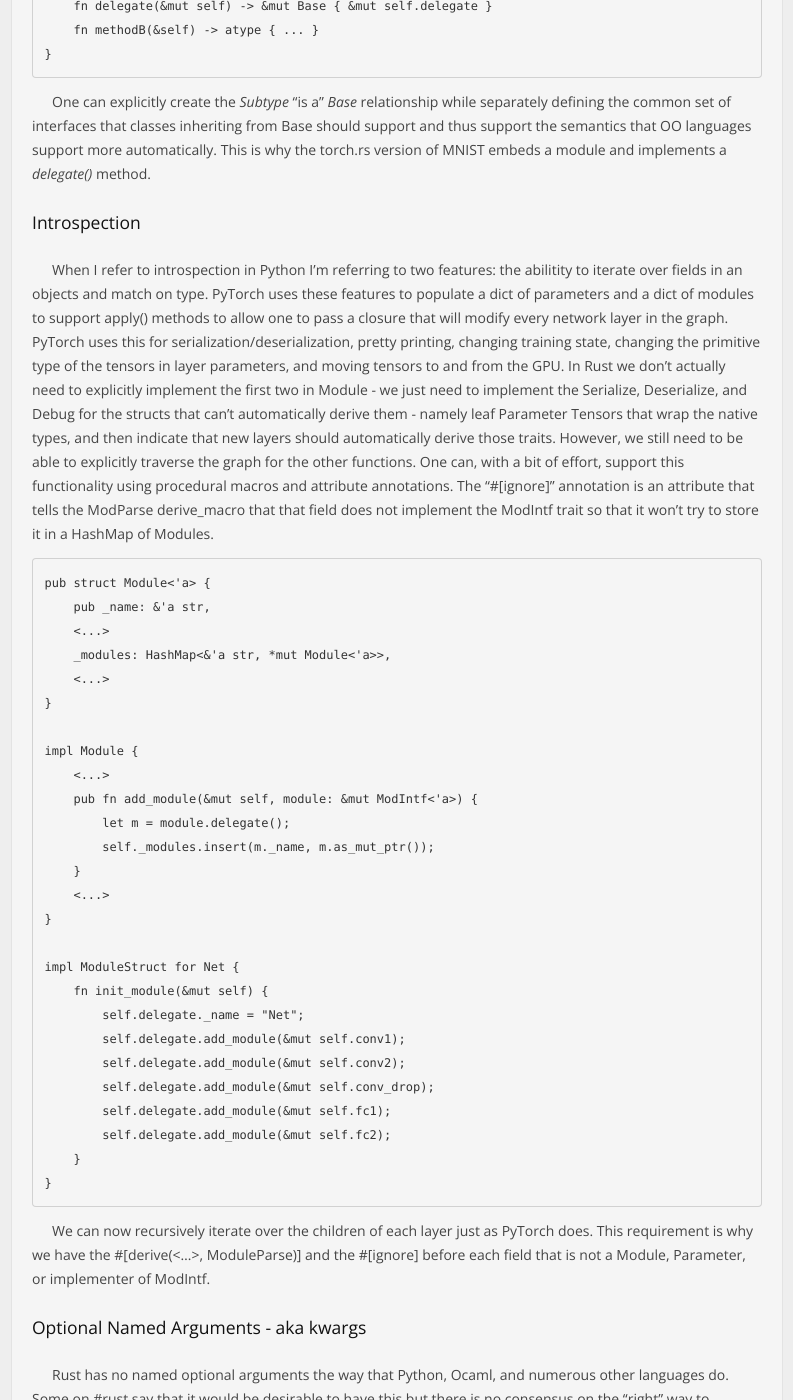
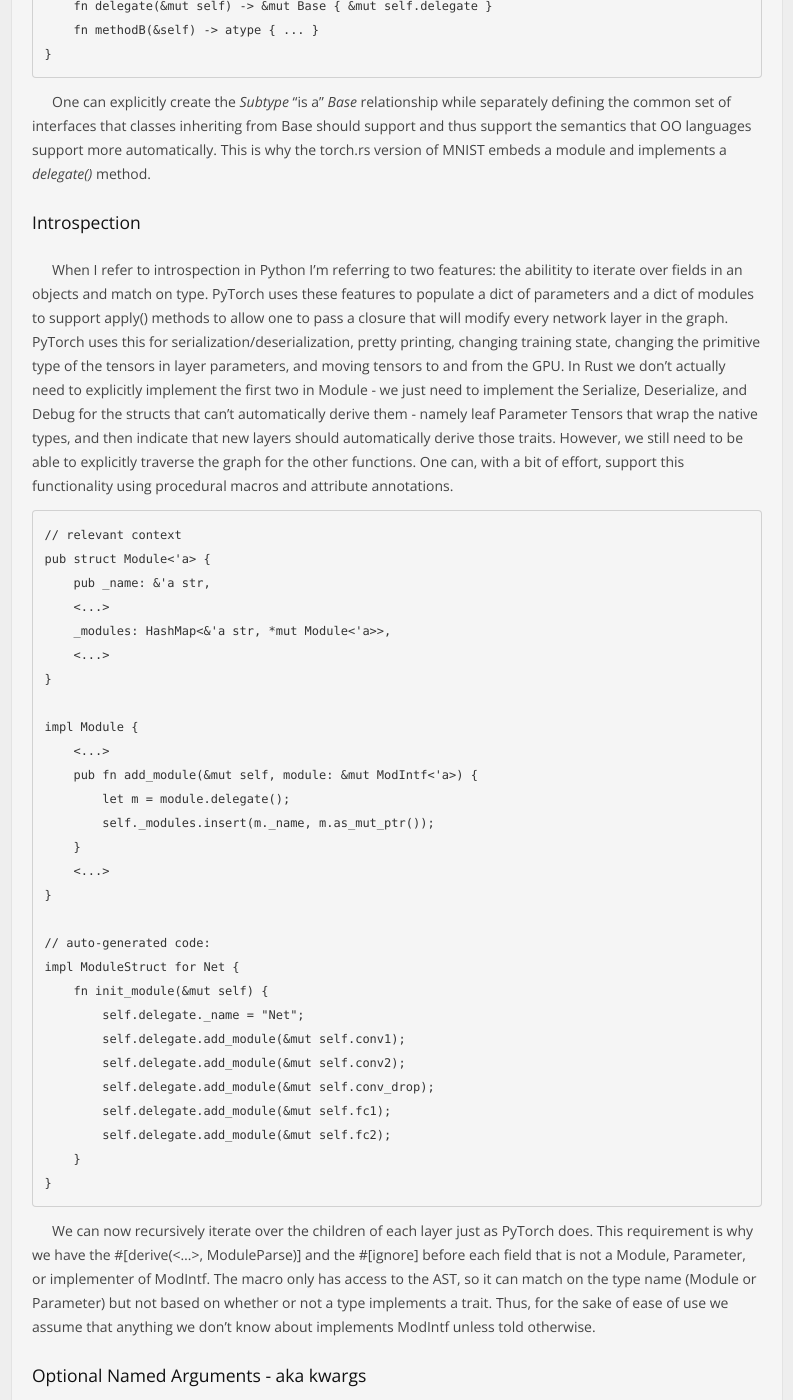
Before and after one commit to mattmacy/mattmacy.github.io, a Jekyll site: the page built from _posts/2017-05-19-Developing-A-Deep-Learning-Framework-in-Rust.md, in a window 1280 px wide and 1400 px high, scrolled down 3913 px. Shown: the whole window, without its empty margins (44-837 px from the left). Built offline with Jekyll 4.4.1, drawn with Linux system fonts in a browser that asks for light colours.

Commit message:
Update 2017-05-19-Developing-A-Deep-Learning-Framework-in-Rust.md

```diff
--- a/_posts/2017-05-19-Developing-A-Deep-Learning-Framework-in-Rust.md
+++ b/_posts/2017-05-19-Developing-A-Deep-Learning-Framework-in-Rust.md
@@ -148,8 +148,9 @@ One can explicitly create the *Subtype* "is a" *Base* relationship while separat
 
 
 ### Introspection
-When I refer to introspection in Python I'm referring to two features: the abilitity to iterate over fields in an objects and match on type. PyTorch uses these features to populate a dict of parameters and a dict of modules to support apply() methods to allow one to pass a closure that will modify every network layer in the graph. PyTorch uses this for serialization/deserialization, pretty printing, changing training state, changing the primitive type of the tensors in layer parameters, and moving tensors to and from the GPU. In Rust we don't actually need to explicitly implement the first two in Module - we just need to implement the Serialize, Deserialize, and Debug for the structs that can't automatically derive them - namely leaf Parameter Tensors that wrap the native types, and then indicate that new layers should automatically derive those traits. However, we still need to be able to explicitly traverse the graph for the other functions. One can, with a bit of effort, support this functionality using procedural macros and attribute annotations. The "#[ignore]" annotation is an attribute that tells the ModParse derive_macro that that field does not implement the ModIntf trait so that it won't try to store it in a HashMap of Modules.
+When I refer to introspection in Python I'm referring to two features: the abilitity to iterate over fields in an objects and match on type. PyTorch uses these features to populate a dict of parameters and a dict of modules to support apply() methods to allow one to pass a closure that will modify every network layer in the graph. PyTorch uses this for serialization/deserialization, pretty printing, changing training state, changing the primitive type of the tensors in layer parameters, and moving tensors to and from the GPU. In Rust we don't actually need to explicitly implement the first two in Module - we just need to implement the Serialize, Deserialize, and Debug for the structs that can't automatically derive them - namely leaf Parameter Tensors that wrap the native types, and then indicate that new layers should automatically derive those traits. However, we still need to be able to explicitly traverse the graph for the other functions. One can, with a bit of effort, support this functionality using procedural macros and attribute annotations.
 
+    // relevant context
     pub struct Module<'a> {
         pub _name: &'a str,
         <...>
@@ -166,6 +167,7 @@ When I refer to introspection in Python I'm referring to two features: the abili
         <...>
     }
 
+    // auto-generated code:
     impl ModuleStruct for Net {
         fn init_module(&mut self) {
             self.delegate._name = "Net";
@@ -177,7 +179,7 @@ When I refer to introspection in Python I'm referring to two features: the abili
         }
     }
 
-We can now recursively iterate over the children of each layer just as PyTorch does. This requirement is why we have the #[derive(<...>, ModuleParse)] and the #[ignore] before each field that is not a Module, Parameter, or implementer of ModIntf.
+We can now recursively iterate over the children of each layer just as PyTorch does. This requirement is why we have the #[derive(<...>, ModuleParse)] and the #[ignore] before each field that is not a Module, Parameter, or implementer of ModIntf. The macro only has access to the AST, so it can match on the type name (Module or Parameter) but not based on whether or not a type implements a trait. Thus, for the sake of ease of use we assume that anything we don't know about implements ModIntf unless told otherwise.
 
 
 
```
